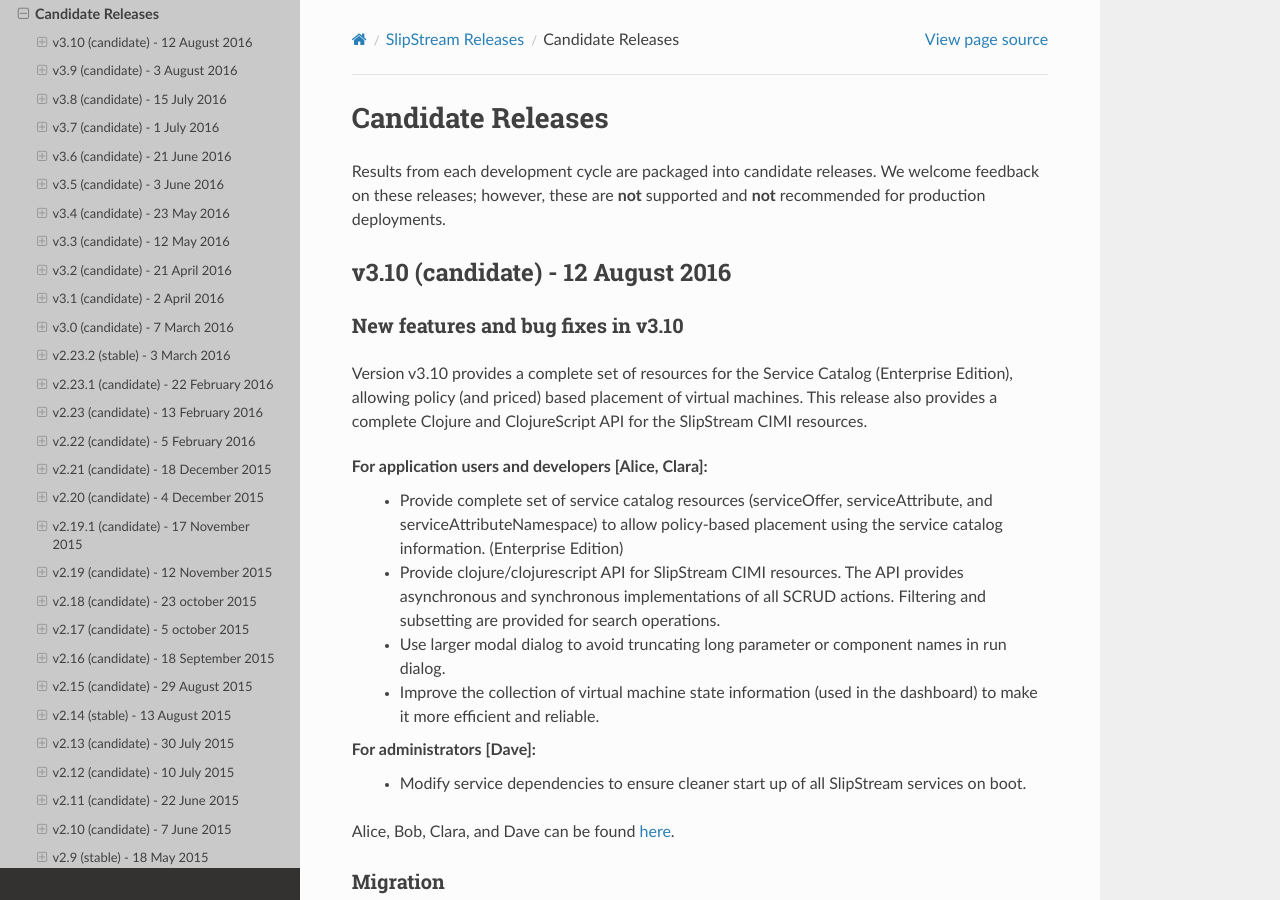
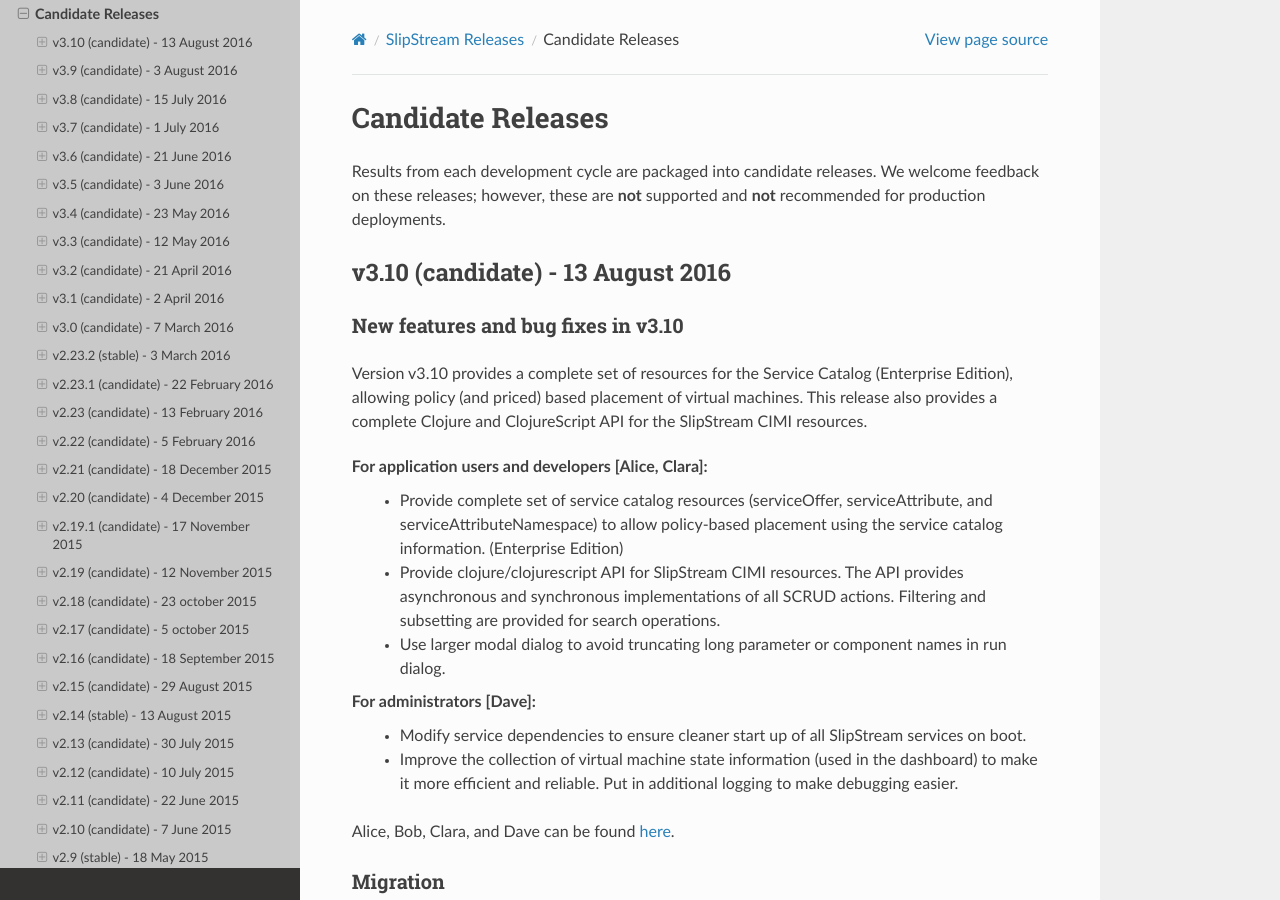
Before and after one commit to slipstream/SlipStreamDocumentation, a Sphinx documentation site: the page built from docs/release_notes/candidate_releases.rst, in a window 1280 px wide and 900 px high. Built offline with Sphinx 7.4.7 and the Read the Docs theme 2.0.0, drawn with Linux system fonts in a browser that asks for light colours.

Commit message:
change date; move feature

```diff
--- a/docs/release_notes/candidate_releases.rst
+++ b/docs/release_notes/candidate_releases.rst
@@ -5,7 +5,7 @@
 releases. We welcome feedback on these releases; however, these are
 **not** supported and **not** recommended for production deployments.
 
-v3.10 (candidate) - 12 August 2016
+v3.10 (candidate) - 13 August 2016
 ----------------------------------
 
 New features and bug fixes in v3.10
@@ -27,12 +27,13 @@
    search operations.
  - Use larger modal dialog to avoid truncating long parameter or
    component names in run dialog.
- - Improve the collection of virtual machine state information (used
-   in the dashboard) to make it more efficient and reliable.
 
 For administrators [Dave]:
  - Modify service dependencies to ensure cleaner start up of all
    SlipStream services on boot.
+ - Improve the collection of virtual machine state information (used
+   in the dashboard) to make it more efficient and reliable.  Put in
+   additional logging to make debugging easier.
 
 Alice, Bob, Clara, and Dave can be found
 `here <http://sixsq.com/personae/>`_.
```
